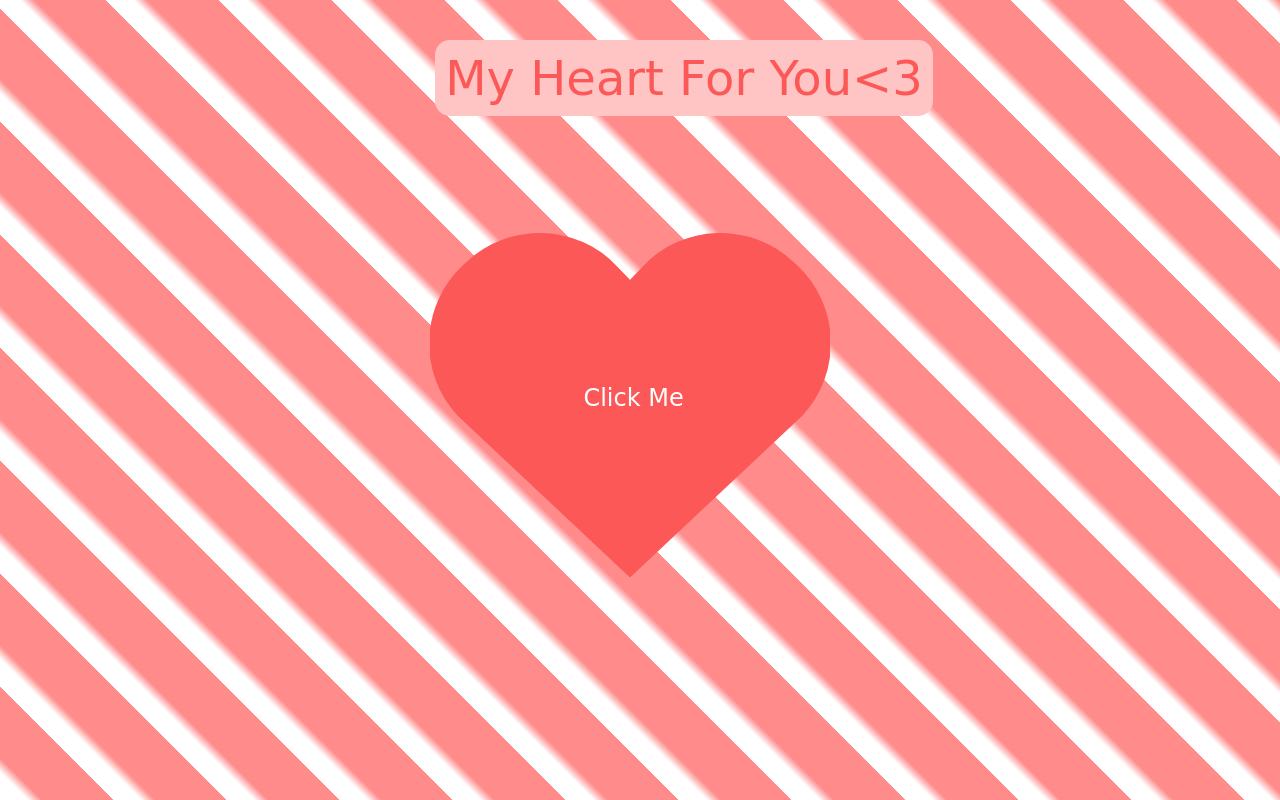
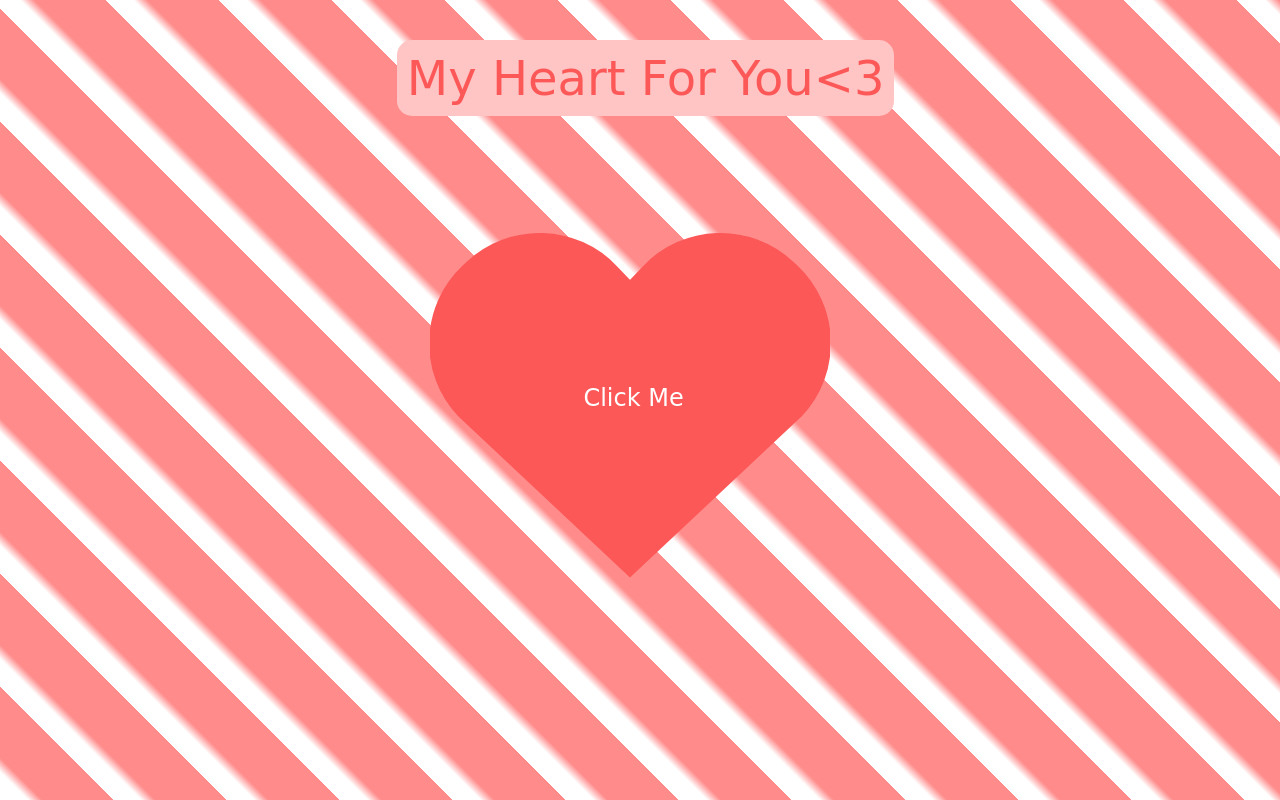
Before and after one commit to DivyeshR1122/WillYouBeMyValentine, a plain HTML site: page index.html in a window 1280 px wide. Drawn offline with Linux system fonts and the light colour scheme.

Commit message:
index.html

```diff
--- a/index.html
+++ b/index.html
@@ -17,7 +17,7 @@
     .banner {
       position: absolute;
       top: 5%;
-      left: 34%;
+      left: 31%;
       margin-bottom: 100px;
       background-color: rgb(255, 196, 196);
       cursor: pointer;
```
